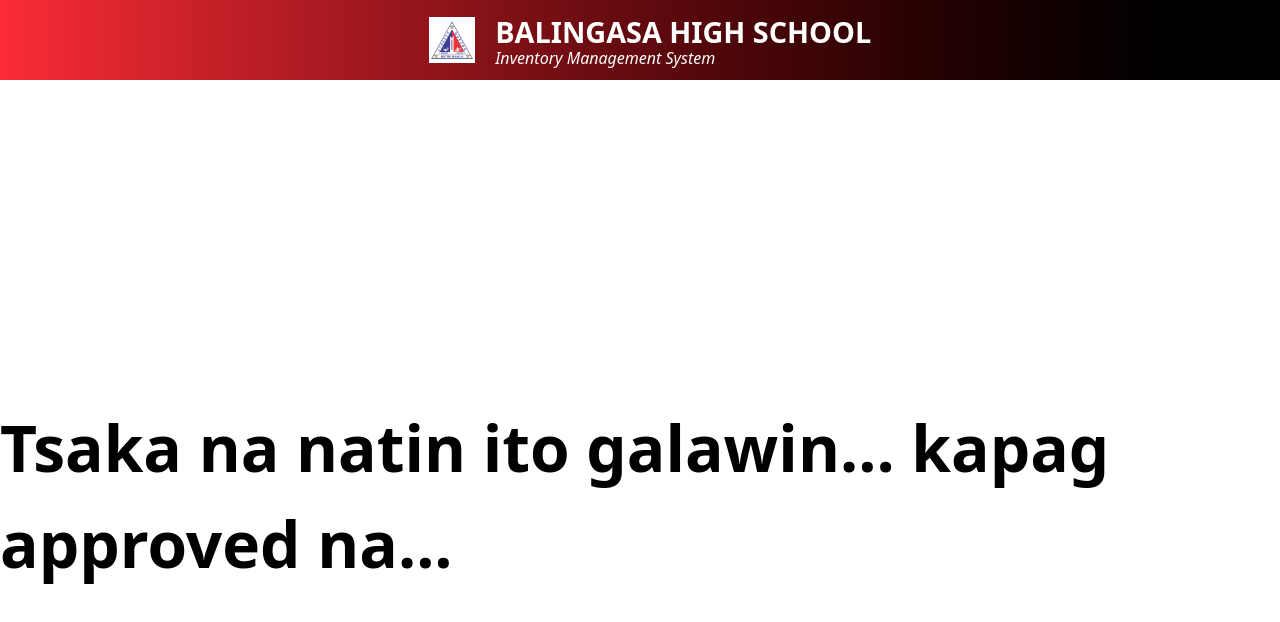
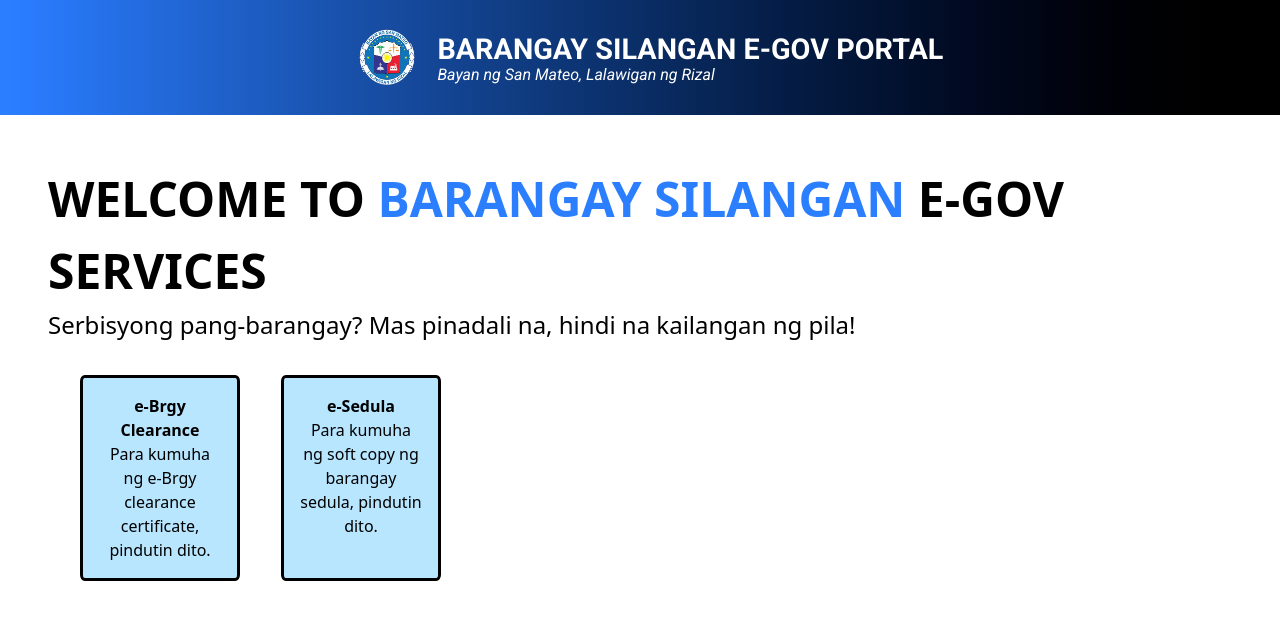
Before and after one commit to attywenn/Information-Management-Project, a React (Vite) app: page / in a window 1280 px wide. Shown: the top 622 px of the page. Built offline with nearby package versions, Linux system fonts and the light colour scheme.

Commit message:
progress

```diff
--- a/index.html
+++ b/index.html
@@ -1,11 +1,14 @@
 <!doctype html>
 <html lang="en">
   <head>
+    <link rel="preconnect" href="https://fonts.googleapis.com">
+    <link rel="preconnect" href="https://fonts.gstatic.com" crossorigin>
+    <link href="https://fonts.googleapis.com/css2?family=Press+Start+2P&family=Roboto:ital,wght@0,100..900;1,100..900&display=swap" rel="stylesheet">
     <meta charset="UTF-8" />
     <link rel="icon" type="image/svg+xml" href="/vite.svg" />
     <link rel="stylesheet" href="./src/styles/tailwind.css">
     <meta name="viewport" content="width=device-width, initial-scale=1.0" />
-    <title>infomgmt</title>
+    <title>SILANGAN GOV</title>
   </head>
   <body>
     <div id="root"></div>
--- /dev/null
+++ b/src/components/Cards.jsx
@@ -0,0 +1,15 @@
+import { useState } from "react";
+
+function Cards ({image, serviceName, description}) {
+
+    return (
+        <>
+            <div className="flex-col items-center justify-center m-[2em] p-[1em] bg-sky-200 border-[3px] rounded-[3%] w-[10em]">
+                <div className="font-bold text-center">{serviceName}</div>
+                <div className="text-center">{description}</div>
+            </div>
+        </>
+    );
+}
+
+export default Cards;
--- a/src/components/Header.jsx
+++ b/src/components/Header.jsx
@@ -1,17 +1,23 @@
-import logo from "../assets/images/qclogo.webp"
+import logo from "../assets/images/sanmateo.webp";
 
 function Header() {
   return (
     <>
-      <div className="bg-gradient-to-r from-red-500 to-black h-[10vh] justify-center flex items-center text-[1.8rem]">
+      <div className="font-[roboto] bg-gradient-to-r from-blue-500 to-black h-[4em] justify-center flex items-center text-[1.8rem]">
         <div className="flex items-center">
-            <img src={logo} alt="logo" className="size-[3em] p-[0.7em] flex items-center" />
-            <div className="flex-column">
-            <div className="text-white font-bold">BALINGASA HIGH SCHOOL</div>
+          <img
+            src={logo}
+            alt="logo"
+            className="size-[3.5em] p-[0.7em] flex items-center"
+          />
+          <div className="flex-column">
+            <div className="text-white font-bold">
+              BARANGAY SILANGAN E-GOV PORTAL
+            </div>
             <div className="text-[1rem] italic text-white mt-[-0.5rem]">
-                Inventory Management System
+              Bayan ng San Mateo, Lalawigan ng Rizal
             </div>
-            </div>
+          </div>
         </div>
       </div>
     </>
--- a/src/pages/homepage.jsx
+++ b/src/pages/homepage.jsx
@@ -1,18 +1,36 @@
 import React from "react";
-import Header from "../components/Header.jsx"
+import Header from "../components/Header.jsx";
+import Cards from "../components/Cards.jsx";
 
-function homepage () {
-    return (
-        <>
+function homepage() {
+  return (
+    <>
+      <div className="flex-column">
         <Header />
-        <div className="flex justify-center font-bold text-[4rem]">
+        <div className="m-[3em] flex-column">
+          <div className="font-bold text-[3rem]">
+            WELCOME TO <span className="text-blue-500">BARANGAY SILANGAN</span>{" "}
+            E-GOV SERVICES
+          </div>
 
-            <div className="flex-column justify-center mt-[5em]">
-                <div>Tsaka na natin ito galawin... kapag approved na...</div>
-            </div>
+          <div className="text-[1.5rem]">
+            Serbisyong pang-barangay? Mas pinadali na, hindi na kailangan ng
+            pila!
+          </div>
+          <div className="grid grid-cols-2 gap-1 max-w-[40em] lg:grid-cols-4 lg:max-w-[50em]">
+            <Cards
+              serviceName="e-Brgy Clearance"
+              description="Para kumuha ng e-Brgy clearance certificate, pindutin dito."
+            />
+            <Cards
+              serviceName="e-Sedula"
+              description="Para kumuha ng soft copy ng barangay sedula, pindutin dito."
+            />
+          </div>
         </div>
-        </>
-    );
+      </div>
+    </>
+  );
 }
 
 export default homepage;
```
Also changed, not shown: src/assets/images/sanmateo.webp (added), 3 other files (tests, documents, lock files or other folders).
